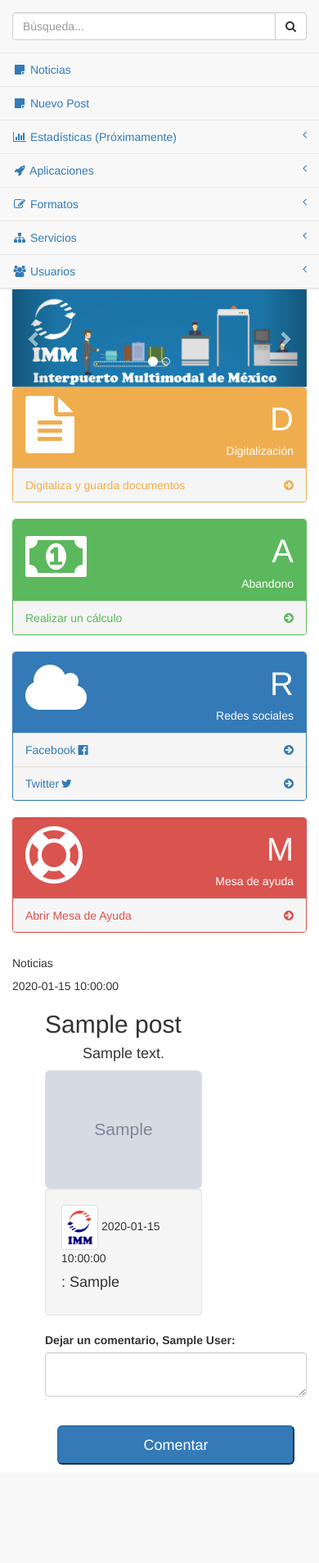
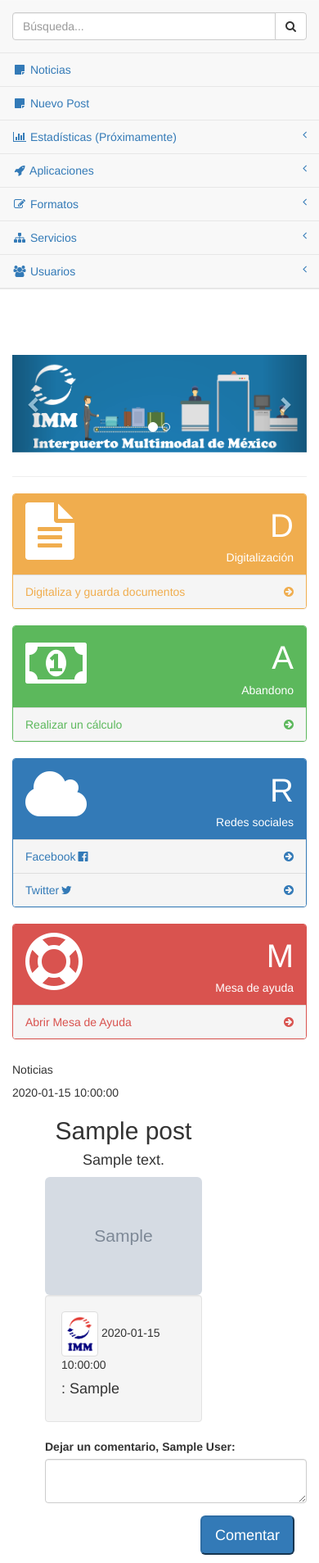
Before and after one commit to chriscastro182/Intranet, a PHP site: page / in a window 390 px wide. Shown: the part 151-2058 px from the top of the page at 82% size. Before the commit the page ends 1938 px from the top, so only its background shows below. Run offline with PHP 8.4, Linux system fonts and the light colour scheme; the visitor is signed in with stand-in values (Sample User, id 1); tables that the repository leaves empty or names only in its code hold one stand-in row (values such as "Sample post"); grey boxes marked "Sample" are stand-in pictures; data that the repository does not hold is empty; some libraries are stand-ins or nearby versions.

Commit message:
13vo commit

```diff
--- a/Digitalizacion.php
+++ b/Digitalizacion.php
@@ -5,10 +5,12 @@ $mostrarDigitalizar="hidden";
 if (!isset($_GET['guiaMaster'])) {
   $_GET['guiaMaster']=0;
   $_GET['numeroGuias']=0;
+  $_GET['Consol']=0;
   $mostrar="hidden";
 }
 $numeroGuias = $_GET['numeroGuias'];
 $guiaMaster = $_GET['guiaMaster'];
+$Consol = $_GET['Consol'];
 if(!isset($_SESSION))
     {
         session_start();
--- a/digitalizar.php
+++ b/digitalizar.php
@@ -29,7 +29,6 @@ if ($Consol==0 || $numeroGuias==0) {
 if ($numeroGuias!=0) {
   $numeroGuias--;
 }
-
 ?>
 <html lang="es">
 	<head>
@@ -41,7 +40,7 @@ if ($numeroGuias!=0) {
 			<div class="row">
 				<div class="row" style="text-align:center">
 					<?php if($resultado) {
-             header( 'Location: Digitalizacion.php?guiaMaster='.$guiaMaster.'&numeroGuias='.$numeroGuias );?>
+             header( 'Location: Digitalizacion.php?guiaMaster='.$guiaMaster.'&numeroGuias='.$numeroGuias.'&Consol='.$Consol);?>
 						<h3>Documento Guardado</h3>
 						<?php  } else { ?>
 						<h3>Error al Digitalizar</h3>
--- a/guardarPost.php
+++ b/guardarPost.php
@@ -68,9 +68,9 @@ if(!isset($_SESSION))
 			<div class="row">
 				<div class="row" style="text-align:center">
 					<?php if($resultado) { ?>
-						<h3>REGISTRO GUARDADO</h3>
+						<h3>Publicación guardada Satisfactoriamente</h3>
 						<?php } else { ?>
-						<h3>ERROR AL GUARDAR</h3>
+						<h3>Error al guardar la publicación</h3>
 					<?php } ?>
 					<a href="index.php" class="btn btn-primary">Regresar</a>
 				</div>
--- a/index.php
+++ b/index.php
@@ -13,7 +13,9 @@
         require('nav.php');        ?>
         <!-- Navigation -->
         <div id="page-wrapper">
-          <?php require('slide.php'); ?>
+            <div class="page-header">
+              <?php require('slide.php'); ?>
+            </div>
             <!-- /.row -->
             <div class="row">
                 <div class="col-lg-3 col-md-6">
@@ -130,7 +132,7 @@
                     </div>
                     <div class="col-lg-10">
                       <ul>
-                            <h2 <?php $visibilidad ?>><?php echo $row['tituloPost']; ?></h2>
+                            <h2 <?php $visibilidad ?>style="width: 60%; text-align: center"><?php echo $row['tituloPost']; ?></h2>
                             <h4 <?php $visibilidad ?> style="width: 60%; text-align: center"><?php echo $row['contenidoPost']; ?></h4>
                             <?php if ($row['imagenPost']!='post/'): ?>
                               <img <?php $visibilidad ?> src="<?php echo $row['imagenPost']; ?>"class="img-rounded" width="60%" alt="">
--- a/nuevoComentario.php
+++ b/nuevoComentario.php
@@ -4,18 +4,18 @@ require 'includes/conexion.php';
       <div class="container">
           <form class="form-horizontal" enctype="multipart/form-data" action="guardarComentario.php" method="post" autocomplete="off">
             <div class="row">
-              <div class="col-sm-6">
+              <div class="col-sm-5">
                 <div class="form-group">
                   <label for="comentario">Dejar un comentario, <?php echo $Nombre; ?>:</label>
                   <textarea class="form-control" name="comentario" rows="2" id="comentario" required></textarea>
                 </div>
                 <input type="hidden" name="idPost" value="<?php echo $row['idPost']; ?>">
-
-              </div>
-              <div class="col-sm-2">
-                <br>
-                <input type="submit"class="btn-lg btn-primary btn-block" name="botonlg" value="Comentar" />
               </div>
             </div>
+              <div class="row">
+                <div class="col-sm-5">
+                  <input type="submit"class="btn-lg btn-primary pull-right" name="botonlg" value="Comentar" />
+                </div>
+              </div>
           </form>
         </div>
--- a/slide.php
+++ b/slide.php
@@ -4,10 +4,8 @@
     <li data-target="#myCarousel" data-slide-to="0" class="active"></li>
     <li data-target="#myCarousel" data-slide-to="1"></li>
   </ol>
-
   <!-- Wrapper for slides -->
   <div class="carousel-inner">
-
     <div class="item active">
       <img src="images/Banner1.png" alt="Banner 1" style="width:100%;">
       <div class="carousel-caption">
@@ -15,7 +13,6 @@
         <p></p>
       </div>
     </div>
-
     <div class="item">
       <img src="images/Banner2.png" alt="Banner 2" style="width:100%;">
       <div class="carousel-caption">
@@ -23,9 +20,7 @@
         <p></p>
       </div>
     </div>
-
   </div>
-
   <!-- Left and right controls -->
   <a class="left carousel-control" href="#myCarousel" data-slide="prev">
     <span class="glyphicon glyphicon-chevron-left"></span>
--- a/ticketsTI.php
+++ b/ticketsTI.php
@@ -11,7 +11,7 @@ $idUsuario=$_SESSION['idUsuario'];
 $sql= "SELECT idSolucionador FROM solucionador WHERE Usuario_idUsuario ='$idUsuario'";
 $resul = $mysqli->query($sql);
 $rowSolucionador = $resul->fetch_array(MYSQLI_ASSOC);
-$idSolucionador= $rowSolucionador['idSolucionador']; // Consulta para obtener el id del solicitante, sólo el número que servirá en la siguiente consulta
+$idSolucionador= $rowSolucionador['idSolucionador']; // Consulta para obtener el id del solucionador, sólo el número que servirá en la siguiente consulta
 
 ?>
 <!DOCTYPE html>
--- a/vueloAbierto.php
+++ b/vueloAbierto.php
@@ -29,6 +29,7 @@ $Consol = isset($_POST['Consol']) ? $_POST['Consol'] : '';
             </div>
             <!-- /.row -->
             <div class="row">
+
               <h3></h3>
             </div>
             <div class="row">
```
Also changed, not shown: MesaDeAyuda.php (+8 -3 lines), nuevoPost.php (+7 -0 lines), post/2/WallPaperIMM.jpg (added), 1 other file.
